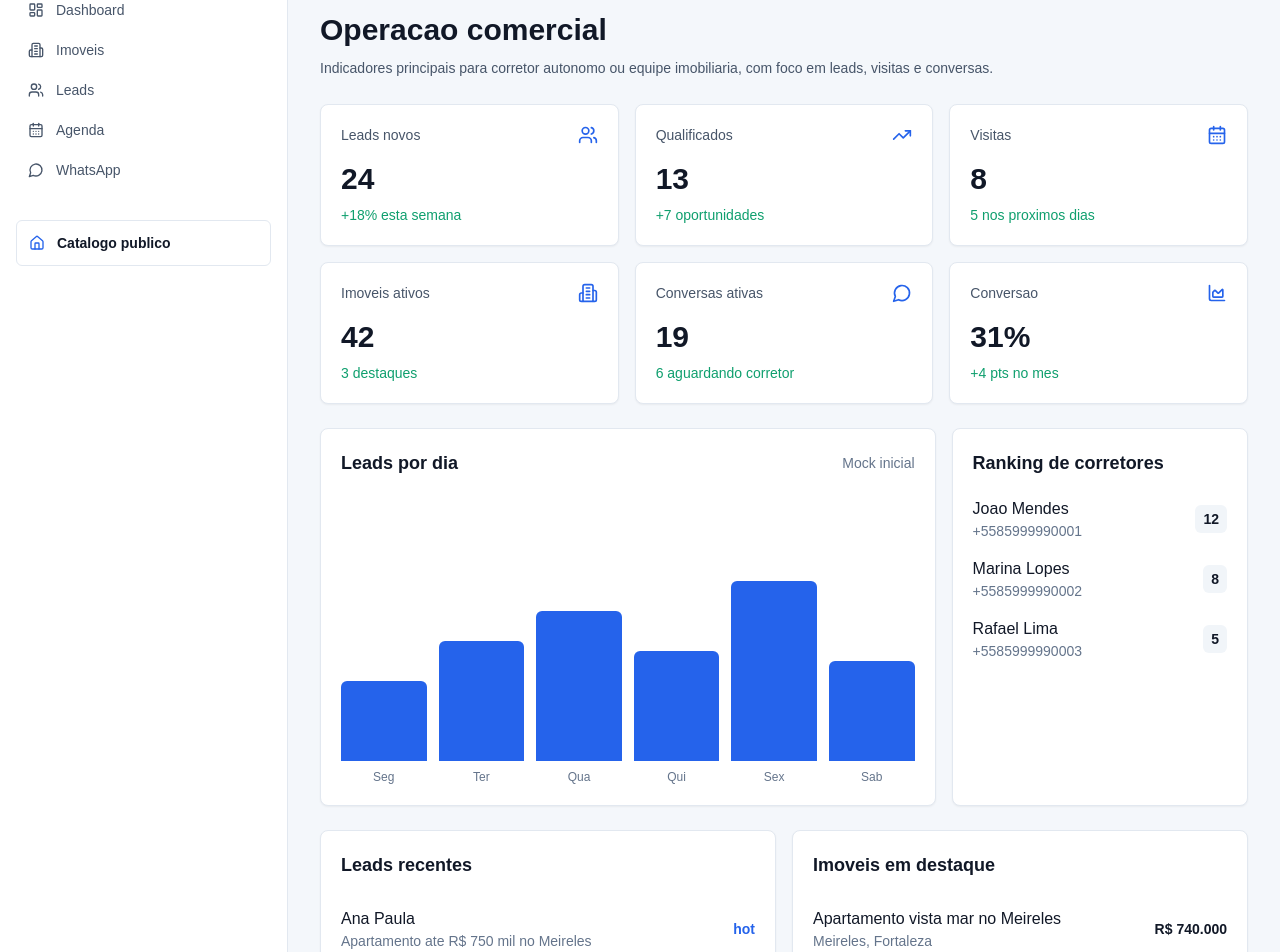
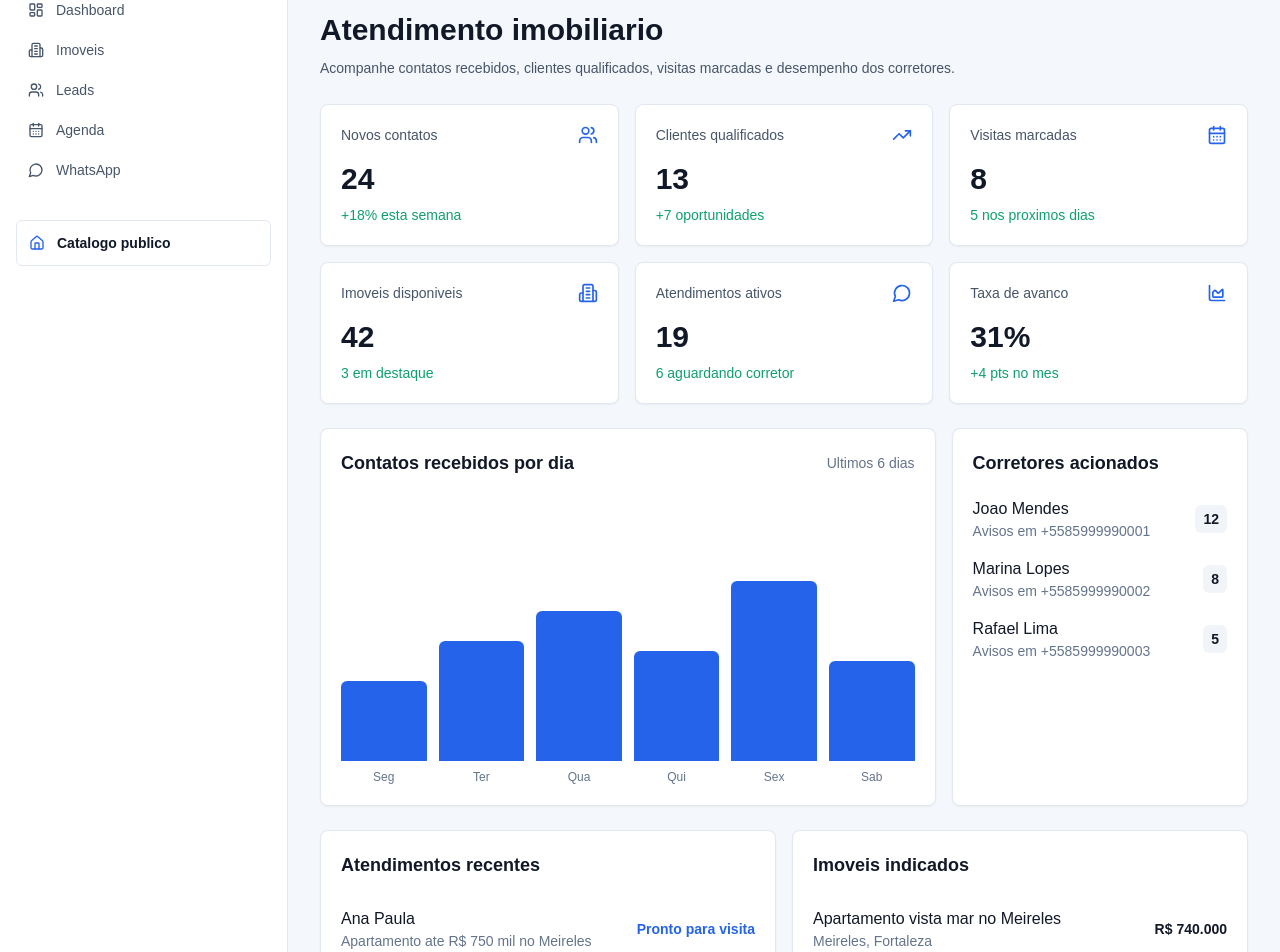
Before and after one commit to kairosystem085/agente-imob, a Next.js app: page /dashboard in a window 1280 px wide. Shown: the part 100-1052 px from the top of the page. Built offline with nearby package versions, Linux system fonts and the light colour scheme.

Commit message:
Refine dashboard copy for real estate operations

```diff
--- a/src/app/(dashboard)/dashboard/page.tsx
+++ b/src/app/(dashboard)/dashboard/page.tsx
@@ -4,18 +4,18 @@ import { PageHeader } from "@/components/ui/page-header";
 import { brokers, dashboardSeries, leads, properties } from "@/lib/mock-data";
 
 const metrics = [
-  { title: "Leads novos", value: "24", change: "+18% esta semana", icon: Users },
-  { title: "Qualificados", value: "13", change: "+7 oportunidades", icon: TrendingUp },
-  { title: "Visitas", value: "8", change: "5 nos proximos dias", icon: CalendarDays },
-  { title: "Imoveis ativos", value: "42", change: "3 destaques", icon: Building2 },
-  { title: "Conversas ativas", value: "19", change: "6 aguardando corretor", icon: MessageCircle },
-  { title: "Conversao", value: "31%", change: "+4 pts no mes", icon: AreaChart }
+  { title: "Novos contatos", value: "24", change: "+18% esta semana", icon: Users },
+  { title: "Clientes qualificados", value: "13", change: "+7 oportunidades", icon: TrendingUp },
+  { title: "Visitas marcadas", value: "8", change: "5 nos proximos dias", icon: CalendarDays },
+  { title: "Imoveis disponiveis", value: "42", change: "3 em destaque", icon: Building2 },
+  { title: "Atendimentos ativos", value: "19", change: "6 aguardando corretor", icon: MessageCircle },
+  { title: "Taxa de avanco", value: "31%", change: "+4 pts no mes", icon: AreaChart }
 ];
 
 export default function DashboardPage() {
   return (
     <div className="space-y-6">
-      <PageHeader eyebrow="Visao geral" title="Operacao comercial" description="Indicadores principais para corretor autonomo ou equipe imobiliaria, com foco em leads, visitas e conversas." />
+      <PageHeader eyebrow="Painel da operacao" title="Atendimento imobiliario" description="Acompanhe contatos recebidos, clientes qualificados, visitas marcadas e desempenho dos corretores." />
 
       <section className="grid gap-4 md:grid-cols-2 xl:grid-cols-3">
         {metrics.map((metric) => <MetricCard key={metric.title} {...metric} />)}
@@ -24,13 +24,13 @@ export default function DashboardPage() {
       <section className="grid gap-4 xl:grid-cols-[1.35fr_0.65fr]">
         <div className="rounded-lg border border-slate-200 bg-white p-5 shadow-sm">
           <div className="mb-5 flex items-center justify-between">
-            <h2 className="text-lg font-semibold text-ink">Leads por dia</h2>
-            <span className="text-sm text-slate-500">Mock inicial</span>
+            <h2 className="text-lg font-semibold text-ink">Contatos recebidos por dia</h2>
+            <span className="text-sm text-slate-500">Ultimos 6 dias</span>
           </div>
           <div className="flex h-72 items-end gap-3">
             {dashboardSeries.map((point) => (
               <div key={point.day} className="flex flex-1 flex-col items-center gap-2">
-                <div className="w-full rounded-t-md bg-signal" style={{ height: `${point.leads * 10}px` }} title={`${point.leads} leads`} />
+                <div className="w-full rounded-t-md bg-signal" style={{ height: `${point.leads * 10}px` }} title={`${point.leads} contatos`} />
                 <span className="text-xs font-medium text-slate-500">{point.day}</span>
               </div>
             ))}
@@ -38,13 +38,13 @@ export default function DashboardPage() {
         </div>
 
         <div className="rounded-lg border border-slate-200 bg-white p-5 shadow-sm">
-          <h2 className="text-lg font-semibold text-ink">Ranking de corretores</h2>
+          <h2 className="text-lg font-semibold text-ink">Corretores acionados</h2>
           <div className="mt-5 space-y-4">
             {brokers.map((broker, index) => (
               <div key={broker.id} className="flex items-center justify-between">
                 <div>
                   <p className="font-medium text-ink">{broker.name}</p>
-                  <p className="text-sm text-slate-500">{broker.notificationPhone}</p>
+                  <p className="text-sm text-slate-500">Avisos em {broker.notificationPhone}</p>
                 </div>
                 <span className="rounded-md bg-slate-100 px-2 py-1 text-sm font-semibold">{index === 0 ? "12" : index === 1 ? "8" : "5"}</span>
               </div>
@@ -55,7 +55,7 @@ export default function DashboardPage() {
 
       <section className="grid gap-4 xl:grid-cols-2">
         <div className="rounded-lg border border-slate-200 bg-white p-5 shadow-sm">
-          <h2 className="text-lg font-semibold text-ink">Leads recentes</h2>
+          <h2 className="text-lg font-semibold text-ink">Atendimentos recentes</h2>
           <div className="mt-4 divide-y divide-slate-100">
             {leads.map((lead) => (
               <div key={lead.id} className="flex items-center justify-between py-3">
@@ -63,14 +63,14 @@ export default function DashboardPage() {
                   <p className="font-medium text-ink">{lead.name}</p>
                   <p className="text-sm text-slate-500">{lead.interest}</p>
                 </div>
-                <span className="text-sm font-semibold text-signal">{lead.temperature}</span>
+                <span className="text-sm font-semibold text-signal">{lead.temperature === "hot" ? "Pronto para visita" : lead.temperature === "warm" ? "Em avaliacao" : "Novo contato"}</span>
               </div>
             ))}
           </div>
         </div>
 
         <div className="rounded-lg border border-slate-200 bg-white p-5 shadow-sm">
-          <h2 className="text-lg font-semibold text-ink">Imoveis em destaque</h2>
+          <h2 className="text-lg font-semibold text-ink">Imoveis indicados</h2>
           <div className="mt-4 divide-y divide-slate-100">
             {properties.map((property) => (
               <div key={property.id} className="flex items-center justify-between py-3">
```
